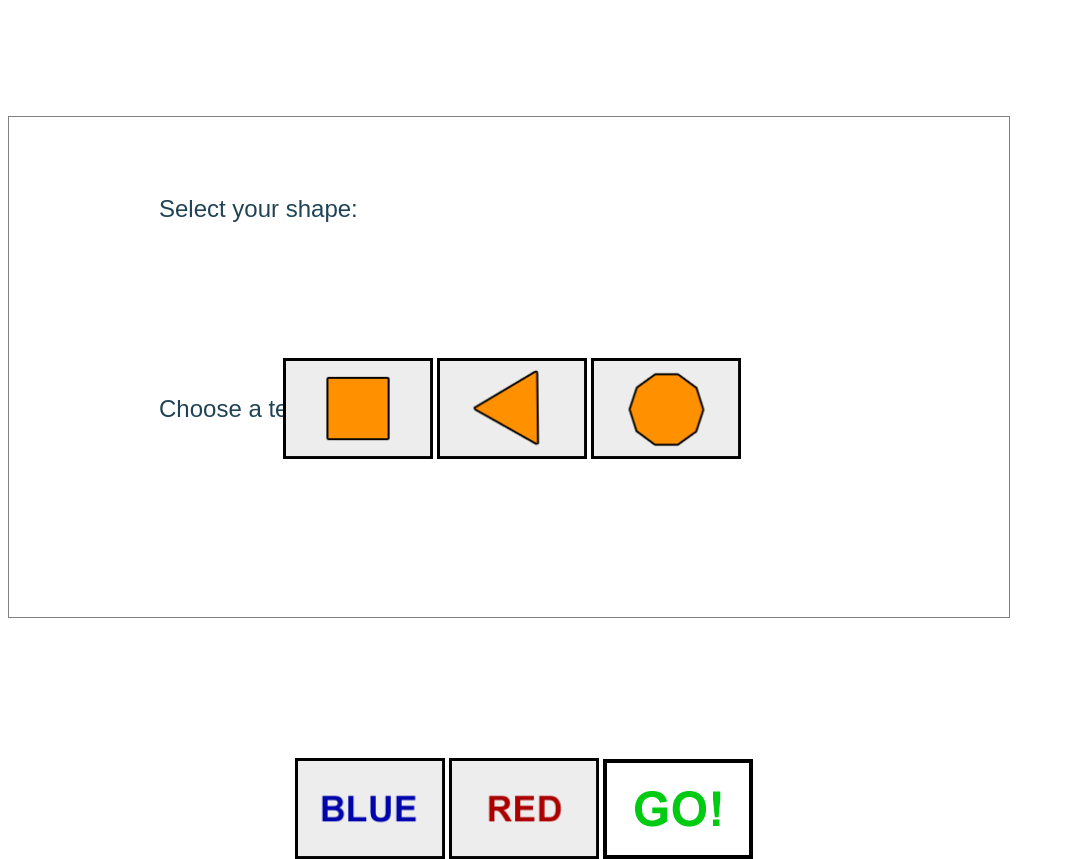
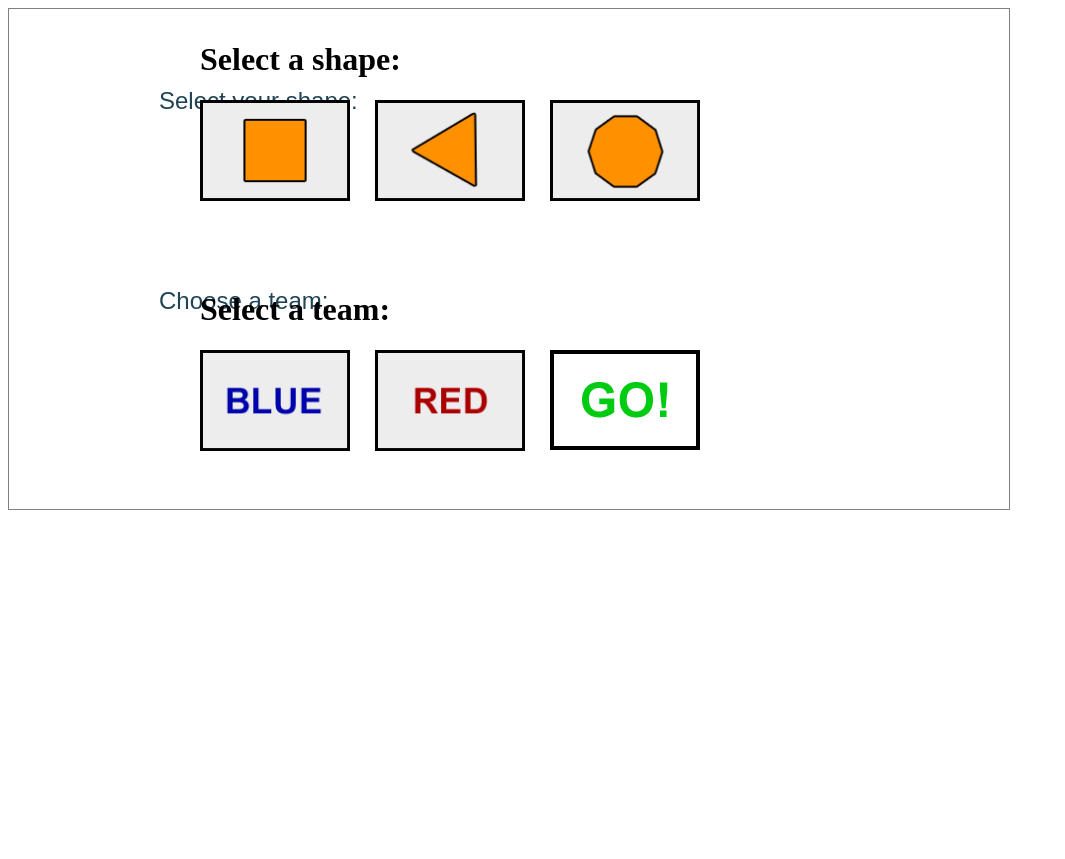
Before and after one commit to bmac1993/BitBall, a website: page client/client.html in a window 1280 px wide. Shown: the whole page, without its empty margins (0-1065 px from the left). After the commit the page ends 800 px from the top, so only its background shows below. Drawn offline with nearby package versions, Linux system fonts and the light colour scheme; no server answers.

Commit message:
Changed team select page

```diff
--- a/client/client.html
+++ b/client/client.html
@@ -22,13 +22,16 @@
     <script src="/socket.io/socket.io.js"></script> <!-- works if file is hosted by node, even in heroku or online -->
 </head>
 <body>
-
-    <img id="square" src="media/Square.png" width="150" style="position:relative; top:350px; left:275px" />
-    <img id="triangle" src="media/Triangle.png" width="150" style="position:relative; top:350px; left:275px" />
-    <img id="decagon" src="media/Decagon.png" width="150" style="position:relative; top:350px; left:275px" />
-    <img id="blue" src="media/BtnBlue.png" width="150" style="position:relative; top:750px; left:-175px" />
-    <img id="red" src="media/BtnRed.png" width="150" style="position:relative; top:750px; left:-175px" />
-    <img id="start" src="media/Start.png" width="150" style="position:relative; top:750px; left:-175px" />
+	<h1 style="position:absolute; top:20px; left:200px">Select a shape:</h1>
+	<h1 id="shapeValue" style="position:absolute; top:20px; left:430px"></h1>
+    <img id="square" src="media/Square.png" width="150" style="position:absolute; top:100px; left:200px" />
+    <img id="triangle" src="media/Triangle.png" width="150" style="position:absolute; top:100px; left:375px" />
+    <img id="decagon" src="media/Decagon.png" width="150" style="position:absolute; top:100px; left:550px" />
+	<h1 style="position:absolute; top:270px; left:200px">Select a team:</h1>
+	<h1 id="teamValue" style="position:absolute; top:270px; left:410px"></h1>
+    <img id="blue" src="media/BtnBlue.png" width="150" style="position:absolute; top:350px; left:200px" />
+    <img id="red" src="media/BtnRed.png" width="150" style="position:absolute; top:350px; left:375px" />
+    <img id="start" src="media/Start.png" width="150" style="position:absolute; top:350px; left:550px" />
     <span id="err" style="font-size:30px; color:red;"></span>
 	<canvas width="1000" height="500">
 
--- a/client/js/utilities.js
+++ b/client/js/utilities.js
@@ -128,18 +128,23 @@
 	{
 	    document.getElementById("square").addEventListener("click", function () {
 	        shape = "Square";
+			document.getElementById("shapeValue").innerHTML = "Square";
 	    });
 	    document.getElementById("triangle").addEventListener("click", function () {
 	        shape = "Triangle";
+			document.getElementById("shapeValue").innerHTML = "Triangle";
 	    });
 	    document.getElementById("decagon").addEventListener("click", function () {
 	        shape = "Decagon";
+			document.getElementById("shapeValue").innerHTML = "Decagon";
 	    });
 	    document.getElementById("blue").addEventListener("click", function () {
 	        team = "Blue";
+			document.getElementById("teamValue").innerHTML = "Blue";
 	    });
 	    document.getElementById("red").addEventListener("click", function () {
 	        team = "Red";
+			document.getElementById("teamValue").innerHTML = "Red";
 	    });
 	    document.getElementById("start").addEventListener("click", function () {
 	        if (shape != "" && team != "") {
```
